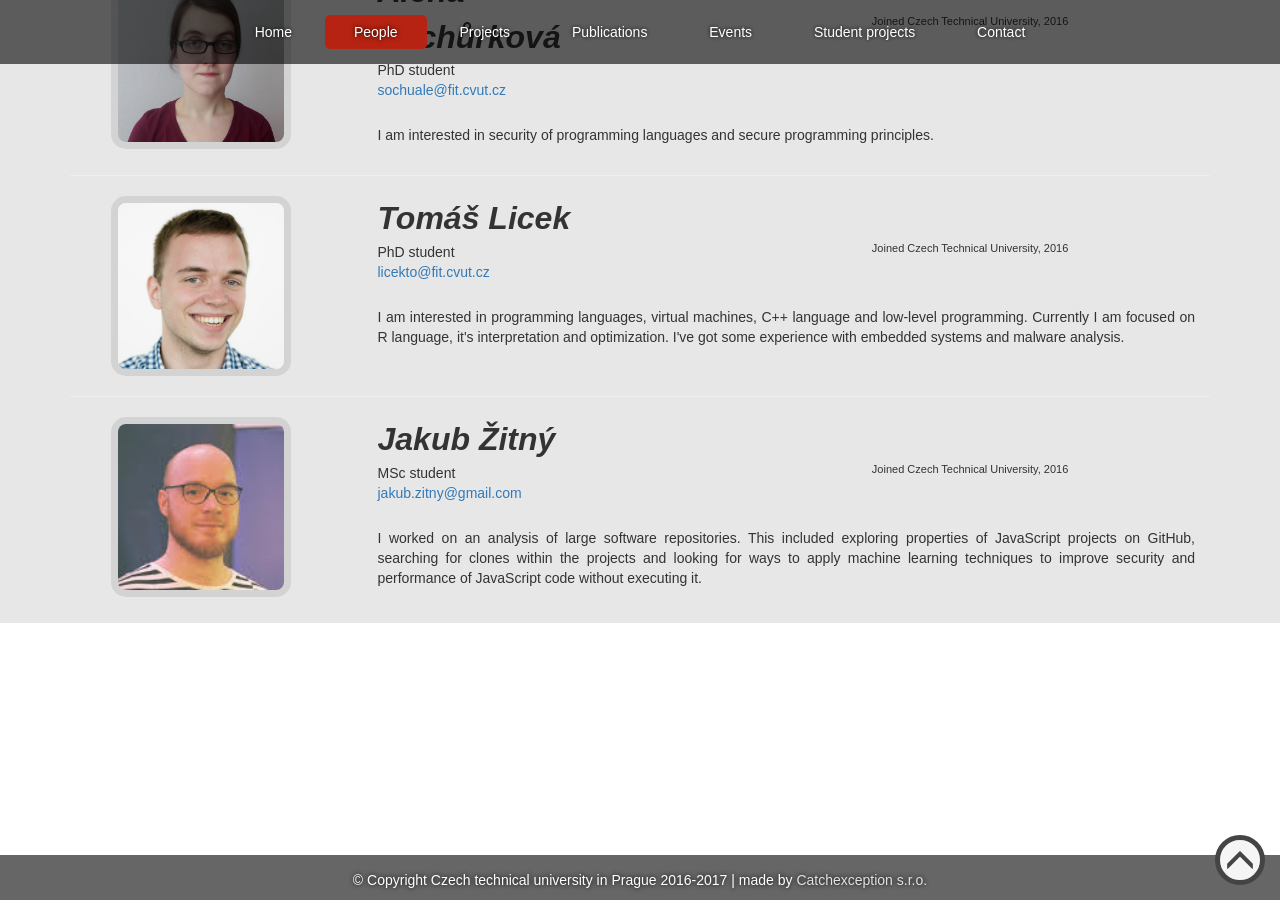
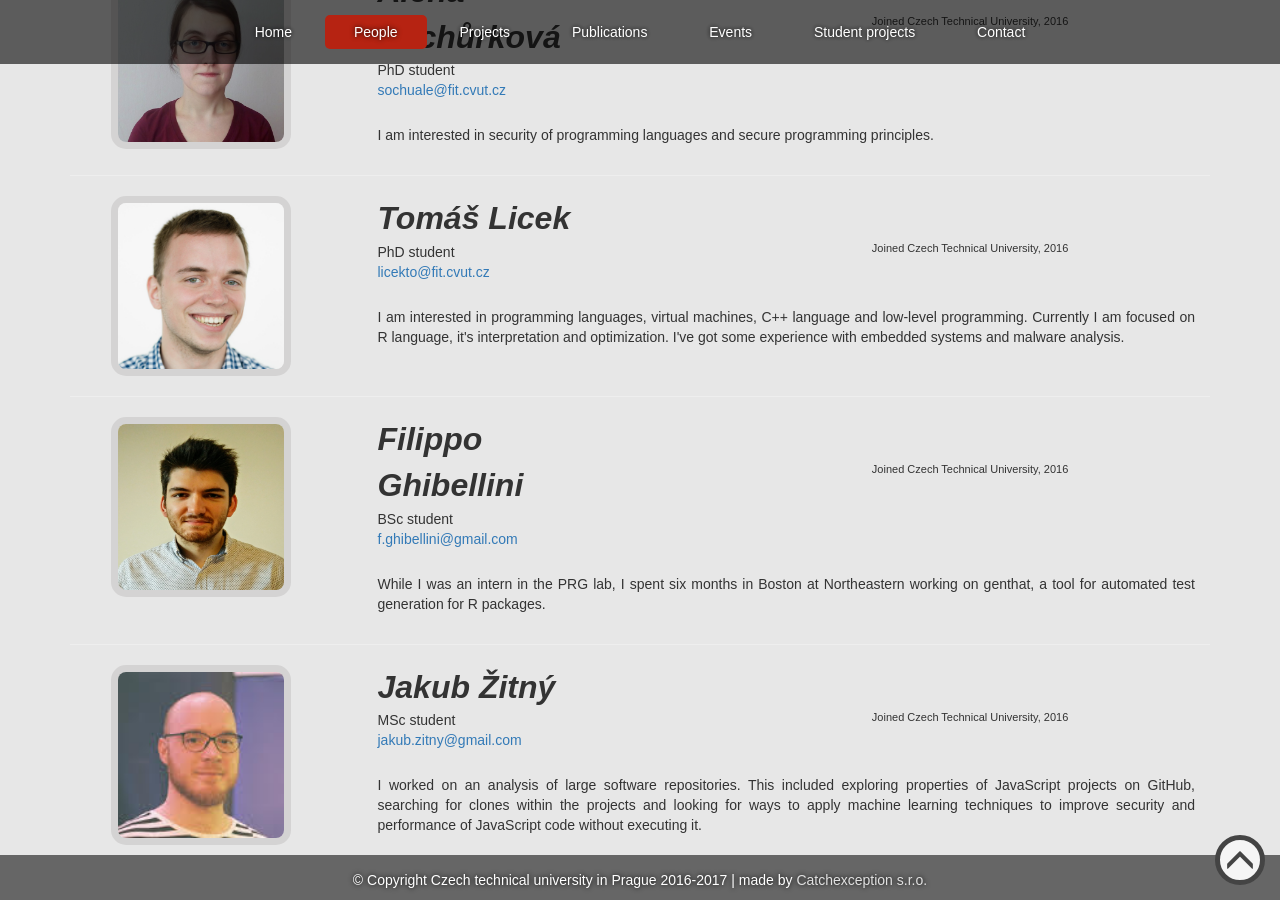
Before and after one commit to PRL-PRG/prl-prg.github.io, a Jekyll site: the page built from people.md, in a window 1280 px wide and 900 px high, scrolled down 2443 px. Built offline with Jekyll 4.4.1, drawn with Linux system fonts in a browser that asks for light colours.

Commit message:
Added Filippo

```diff
--- a/people.md
+++ b/people.md
@@ -99,6 +99,15 @@ people:
     note: "I am interested in programming languages, virtual machines, C++ language and low-level programming. Currently I am focused on R language, it's interpretation and optimization. I've got some experience with embedded systems and malware analysis."
 
   - type: alumni
+    name: Filippo Ghibellini
+    photo: filippo_ghibellini.jpg
+    title: BSc student
+    email: f.ghibellini@gmail.com
+    bio:
+    - Joined Czech Technical University, 2016
+    note: "While I was an intern in the PRG lab, I spent six months in Boston at Northeastern working on genthat, a tool for automated test generation for R packages."
+
+  - type: alumni
     name: Jakub Žitný
     photo: jakub_zitny.jpg
     title: MSc student
```
Also changed, not shown: images/people/filippo_ghibellini.jpg (added).
